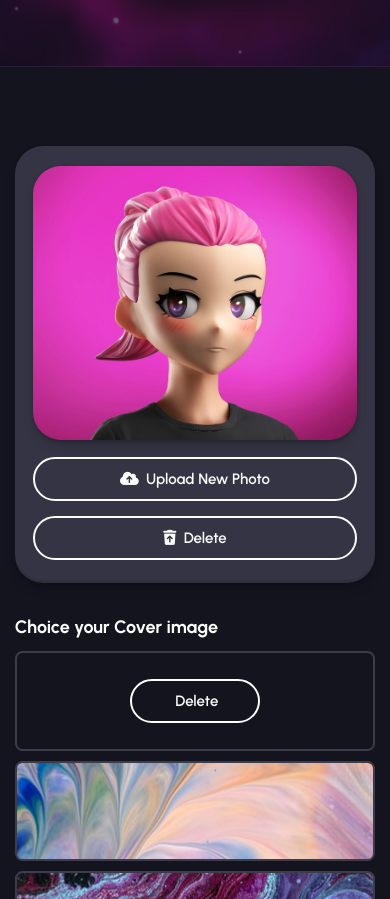
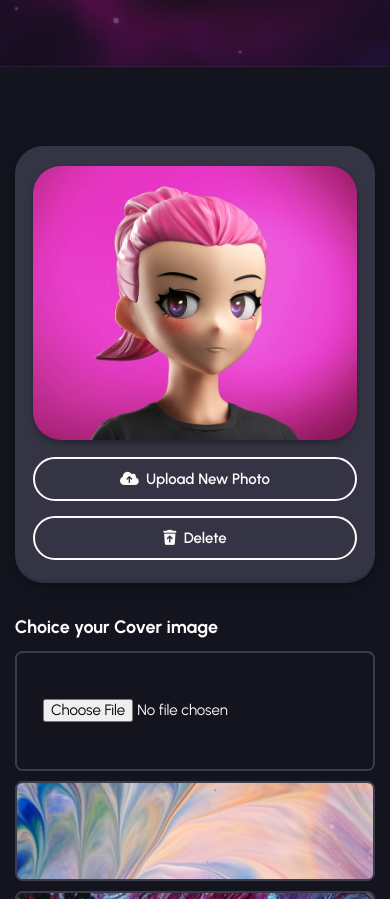
Before and after one commit to SadeghRastgoo/Axies-NFT-Market-Place, a website: page profile.html in a window 390 px wide. Shown: the part 201-1100 px from the top of the page. Drawn offline with nearby package versions, Linux system fonts and the light colour scheme.

Commit message:
new changes

```diff
--- a/profile.html
+++ b/profile.html
@@ -73,7 +73,7 @@
         <nav class="nav noselect">
           <ul class="text-base font-semi-bold">
             <li>
-              <a href="#">Home</a>
+              <a href="index.html">Home</a>
             </li>
             <li>
               <a href="#">Explore <i class="fa-solid fa-angle-down"></i></a>
@@ -220,14 +220,15 @@
           <h3 class="text-lg font-bold">Choice your Cover image</h3>
           <div class="choice-cover-container">
             <div class="choice-cover__upload flex-center">
-              <button class="secondary-btn flex-centers pointer pos-relative px-4 my-0_75">
+              <input type="file" src="" alt="">
+              <!-- <input class="secondary-btn flex-centers pointer pos-relative px-4 my-0_75">
                 <p
                   class="place-bid__txt font-semi-bold line-height-0"
                 >
-                <!-- <i class="fa-solid fa-trash-arrow-up"></i> -->
-                  &nbsp;Delete
+
+                  &nbsp;Upload file
                 </p>
-              </button>
+              </input>  -->
             </div>
             <div class="choice-cover__col choice-cover__col2">
             </div>
@@ -395,8 +396,7 @@
     <a href="#" class="scrolltop flex-center shadow-1 hidden"><svg width="17" height="11" viewBox="0 0 17 11" fill="none" xmlns="http://www.w3.org/2000/svg">
       <path d="M15.0625 8.78125L8.5 2.21875L1.9375 8.78125" stroke="#5142FB" stroke-width="3" stroke-linecap="round" stroke-linejoin="round"/>
       </svg>
-      </div>
-
+    </div>
 
     <script src="js/script.js"></script>
     <script src="js/item.js"></script>
--- a/scss/profile.scss
+++ b/scss/profile.scss
@@ -51,7 +51,6 @@
   }
   @media screen and (max-width: 650px) {
     grid-template-columns: 1fr;
-    gap: 3rem;
   }
 }
 
@@ -82,7 +81,7 @@
 .choice-cover-container {
   display: grid;
   grid-template-columns: repeat(3, 1fr);
-  grid-template-rows: 100px;
+  grid-template-rows: 120px;
   grid-auto-rows: 100px;
   gap: 1rem;
 
```
Also changed, not shown: css/profile.min.css.
